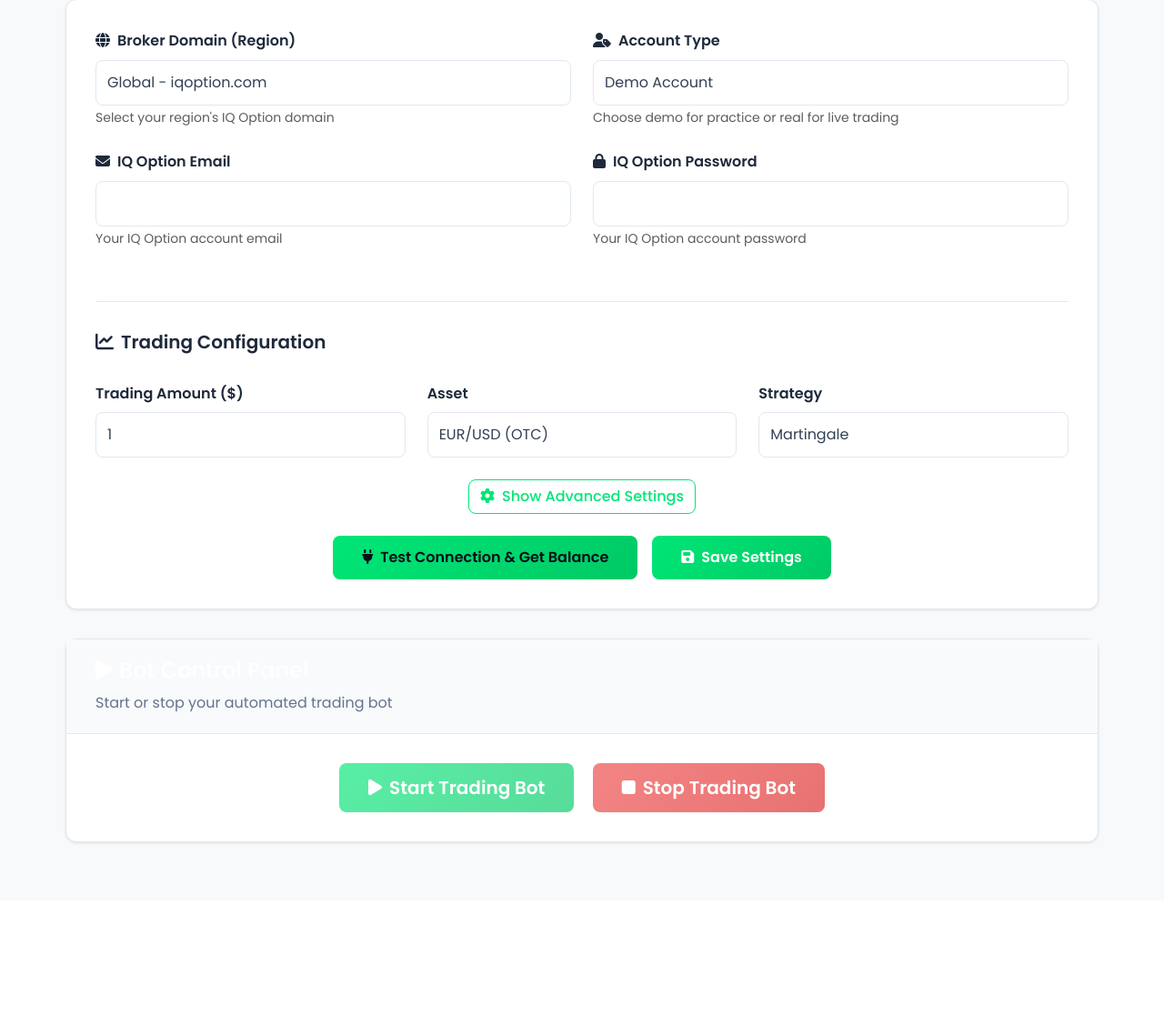
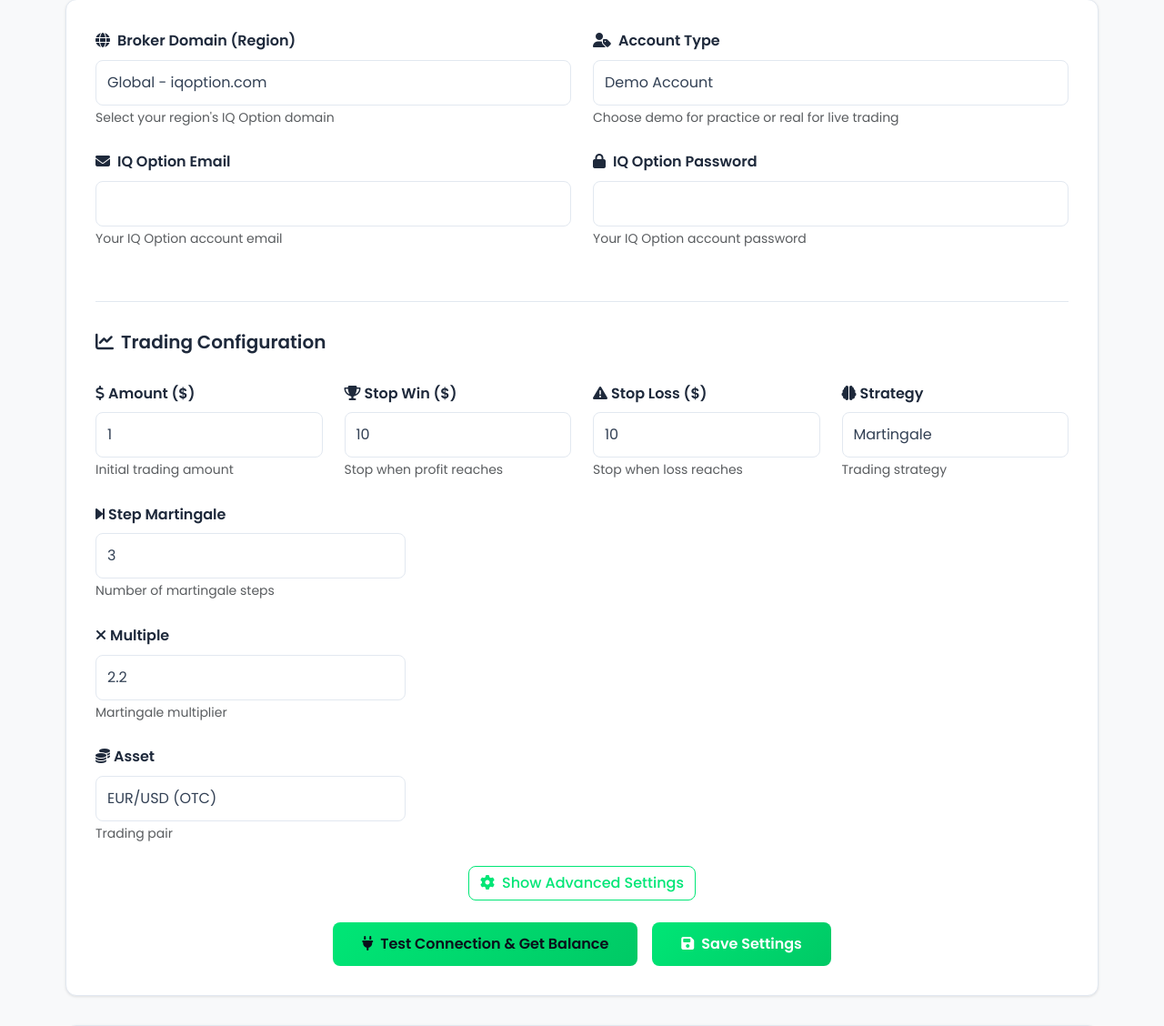
Before and after one commit to rahmangunawans/TradeForce, a Flask app: page /bot-settings in a window 1280 px wide. Shown: the part 322-1450 px from the top of the page at 91% size. Before the commit the page ends 1250 px from the top, so only its background shows below. Run offline with Flask 3, Linux system fonts and the light colour scheme; the visitor is signed in with stand-in values (Sample User, id 1); data that the repository does not hold is empty.

Commit message:
Add trading configuration options for bot strategies
Update the database model and robot logic to include trading amount, stop win/loss, martingale steps, and multiplier, also updating the UI to reflect these changes.

Replit-Commit-Author: Agent
Replit-Commit-Session-Id: a29745f2-3479-46e3-9fb7-832f920c6f99
Replit-Commit-Checkpoint-Type: full_checkpoint
Replit-Commit-Screenshot-Url: https://storage.googleapis.com/screenshot-production-us-central1/3a41acb6-af66-4aad-9bdc-5b9924f46daf/a29745f2-3479-46e3-9fb7-832f920c6f99/uWiFW9s

```diff
--- a/app.py
+++ b/app.py
@@ -60,7 +60,14 @@ class BotSetting(db.Model):
     iq_email = db.Column(db.String(120), nullable=False)
     iq_password = db.Column(db.String(256), nullable=False)  # Encrypted
     account_type = db.Column(db.String(10), nullable=False, default='demo')  # demo or real
+
+    # Trading Configuration
     trading_amount = db.Column(db.Float, default=1.0)
+    stop_win = db.Column(db.Float, default=10.0)  # Stop trading when profit reaches this
+    stop_loss = db.Column(db.Float, default=10.0)  # Stop trading when loss reaches this
+    step_martingale = db.Column(db.Integer, default=3)  # Number of martingale steps
+    martingale_multiple = db.Column(db.Float, default=2.2)  # Martingale multiplier
+
     asset = db.Column(db.String(50), default='EURUSD-OTC')
     strategy = db.Column(db.String(50), default='martingale')
     max_consecutive_losses = db.Column(db.Integer, default=3)
@@ -352,7 +359,14 @@ def save_bot_settings():
         settings.iq_email = data['iq_email']
         settings.iq_password = generate_password_hash(data['iq_password'])  # Encrypt password
         settings.account_type = data['account_type']
+
+        # Trading Configuration
         settings.trading_amount = float(data.get('trading_amount', 1.0))
+        settings.stop_win = float(data.get('stop_win', 10.0))
+        settings.stop_loss = float(data.get('stop_loss', 10.0))
+        settings.step_martingale = int(data.get('step_martingale', 3))
+        settings.martingale_multiple = float(data.get('martingale_multiple', 2.2))
+
         settings.asset = data.get('asset', 'EURUSD-OTC')
         settings.strategy = data.get('strategy', 'martingale')
         settings.max_consecutive_losses = int(data.get('max_consecutive_losses', 3))
@@ -379,6 +393,15 @@ def test_connection():
         # Create temporary robot instance for testing
         test_robot = IQTradingRobot(iq_email, iq_password)
         test_robot.api = None  # Reset to ensure fresh connection
+
+        # Configure robot with current form data for testing
+        test_robot.trading_amount = float(data.get('trading_amount', 1.0))
+        test_robot.stop_win = float(data.get('stop_win', 10.0))
+        test_robot.stop_loss = float(data.get('stop_loss', 10.0))
+        test_robot.step_martingale = int(data.get('step_martingale', 3))
+        test_robot.martingale_multiple = float(data.get('martingale_multiple', 2.2))
+        test_robot.asset = data.get('asset', 'EURUSD-OTC')
+        test_robot.strategy = data.get('strategy', 'martingale')
 
         # Try to connect
         success = test_robot.connect()
--- a/templates/bot_settings.html
+++ b/templates/bot_settings.html
@@ -357,40 +357,103 @@
                     </div>
                 </div>
 
-                <!-- Basic Trading Settings -->
+                <!-- Trading Configuration -->
                 <div class="section-divider">
                     <h5><i class="fas fa-chart-line me-2"></i>Trading Configuration</h5>
                 </div>
 
+                <!-- Basic Settings -->
                 <div class="row">
+                    <div class="col-md-3">
+                        <div class="form-group">
+                            <label for="tradingAmount" class="form-label">
+                                <i class="fas fa-dollar-sign me-1"></i>Amount ($)
+                            </label>
+                            <input type="number" class="form-control" id="tradingAmount" name="trading_amount"
+                                   value="{% if settings %}{{ settings.trading_amount }}{% else %}1{% endif %}"
+                                   min="0.1" max="1000" step="0.1">
+                            <small class="form-text text-muted">Initial trading amount</small>
+                        </div>
+                    </div>
+
+                    <div class="col-md-3">
+                        <div class="form-group">
+                            <label for="stopWin" class="form-label">
+                                <i class="fas fa-trophy me-1"></i>Stop Win ($)
+                            </label>
+                            <input type="number" class="form-control" id="stopWin" name="stop_win"
+                                   value="{% if settings %}{{ settings.stop_win }}{% else %}10{% endif %}"
+                                   min="1" max="10000" step="0.1">
+                            <small class="form-text text-muted">Stop when profit reaches</small>
+                        </div>
+                    </div>
+
+                    <div class="col-md-3">
+                        <div class="form-group">
+                            <label for="stopLoss" class="form-label">
+                                <i class="fas fa-exclamation-triangle me-1"></i>Stop Loss ($)
+                            </label>
+                            <input type="number" class="form-control" id="stopLoss" name="stop_loss"
+                                   value="{% if settings %}{{ settings.stop_loss }}{% else %}10{% endif %}"
+                                   min="1" max="10000" step="0.1">
+                            <small class="form-text text-muted">Stop when loss reaches</small>
+                        </div>
+                    </div>
+
+                    <div class="col-md-3">
+                        <div class="form-group">
+                            <label for="strategy" class="form-label">
+                                <i class="fas fa-brain me-1"></i>Strategy
+                            </label>
+                            <select class="form-control" id="strategy" name="strategy">
+                                <option value="martingale" {% if settings and settings.strategy == 'martingale' %}selected{% endif %}>Martingale</option>
+                                <option value="fixed" {% if settings and settings.strategy == 'fixed' %}selected{% endif %}>Fixed Amount</option>
+                            </select>
+                            <small class="form-text text-muted">Trading strategy</small>
+                        </div>
+                    </div>
+                </div>
+
+                <!-- Martingale Settings -->
+                <div class="row" id="martingaleSettings">
                     <div class="col-md-4">
                         <div class="form-group">
-                            <label for="tradingAmount" class="form-label">Trading Amount ($)</label>
-                            <input type="number" class="form-control" id="tradingAmount" name="trading_amount"
-                                   value="{% if settings %}{{ settings.trading_amount }}{% else %}1{% endif %}"
-                                   min="1" max="1000" step="0.1">
+                            <label for="stepMartingale" class="form-label">
+                                <i class="fas fa-step-forward me-1"></i>Step Martingale
+                            </label>
+                            <input type="number" class="form-control" id="stepMartingale" name="step_martingale"
+                                   value="{% if settings %}{{ settings.step_martingale }}{% else %}3{% endif %}"
+                                   min="1" max="10" step="1">
+                            <small class="form-text text-muted">Number of martingale steps</small>
                         </div>
                     </div>
 
                     <div class="col-md-4">
                         <div class="form-group">
-                            <label for="asset" class="form-label">Asset</label>
+                            <label for="martingaleMultiple" class="form-label">
+                                <i class="fas fa-times me-1"></i>Multiple
+                            </label>
+                            <input type="number" class="form-control" id="martingaleMultiple" name="martingale_multiple"
+                                   value="{% if settings %}{{ settings.martingale_multiple }}{% else %}2.2{% endif %}"
+                                   min="1.1" max="10" step="0.1">
+                            <small class="form-text text-muted">Martingale multiplier</small>
+                        </div>
+                    </div>
+
+                    <div class="col-md-4">
+                        <div class="form-group">
+                            <label for="asset" class="form-label">
+                                <i class="fas fa-coins me-1"></i>Asset
+                            </label>
                             <select class="form-control" id="asset" name="asset">
                                 <option value="EURUSD-OTC" {% if settings and settings.asset == 'EURUSD-OTC' %}selected{% endif %}>EUR/USD (OTC)</option>
                                 <option value="GBPUSD-OTC" {% if settings and settings.asset == 'GBPUSD-OTC' %}selected{% endif %}>GBP/USD (OTC)</option>
                                 <option value="USDJPY-OTC" {% if settings and settings.asset == 'USDJPY-OTC' %}selected{% endif %}>USD/JPY (OTC)</option>
                                 <option value="AUDUSD-OTC" {% if settings and settings.asset == 'AUDUSD-OTC' %}selected{% endif %}>AUD/USD (OTC)</option>
+                                <option value="USDCAD-OTC" {% if settings and settings.asset == 'USDCAD-OTC' %}selected{% endif %}>USD/CAD (OTC)</option>
+                                <option value="NZDUSD-OTC" {% if settings and settings.asset == 'NZDUSD-OTC' %}selected{% endif %}>NZD/USD (OTC)</option>
                             </select>
-                        </div>
-                    </div>
-
-                    <div class="col-md-4">
-                        <div class="form-group">
-                            <label for="strategy" class="form-label">Strategy</label>
-                            <select class="form-control" id="strategy" name="strategy">
-                                <option value="martingale" {% if settings and settings.strategy == 'martingale' %}selected{% endif %}>Martingale</option>
-                                <option value="fixed" {% if settings and settings.strategy == 'fixed' %}selected{% endif %}>Fixed Amount</option>
-                            </select>
+                            <small class="form-text text-muted">Trading pair</small>
                         </div>
                     </div>
                 </div>
@@ -481,6 +544,23 @@
                 '<i class="fas fa-cog me-2"></i>Hide Advanced Settings' :
                 '<i class="fas fa-cog me-2"></i>Show Advanced Settings';
         });
+
+        // Toggle Martingale Settings based on Strategy
+        const strategySelect = document.getElementById('strategy');
+        const martingaleSettings = document.getElementById('martingaleSettings');
+
+        function toggleMartingaleSettings() {
+            if (strategySelect.value === 'martingale') {
+                martingaleSettings.style.display = 'block';
+            } else {
+                martingaleSettings.style.display = 'none';
+            }
+        }
+
+        strategySelect.addEventListener('change', toggleMartingaleSettings);
+
+        // Initialize martingale settings visibility
+        toggleMartingaleSettings();
 
         // Test Connection
         testConnectionBtn.addEventListener('click', function() {
```
Also changed, not shown: iq_trading_robot.py (+73 -9 lines).
